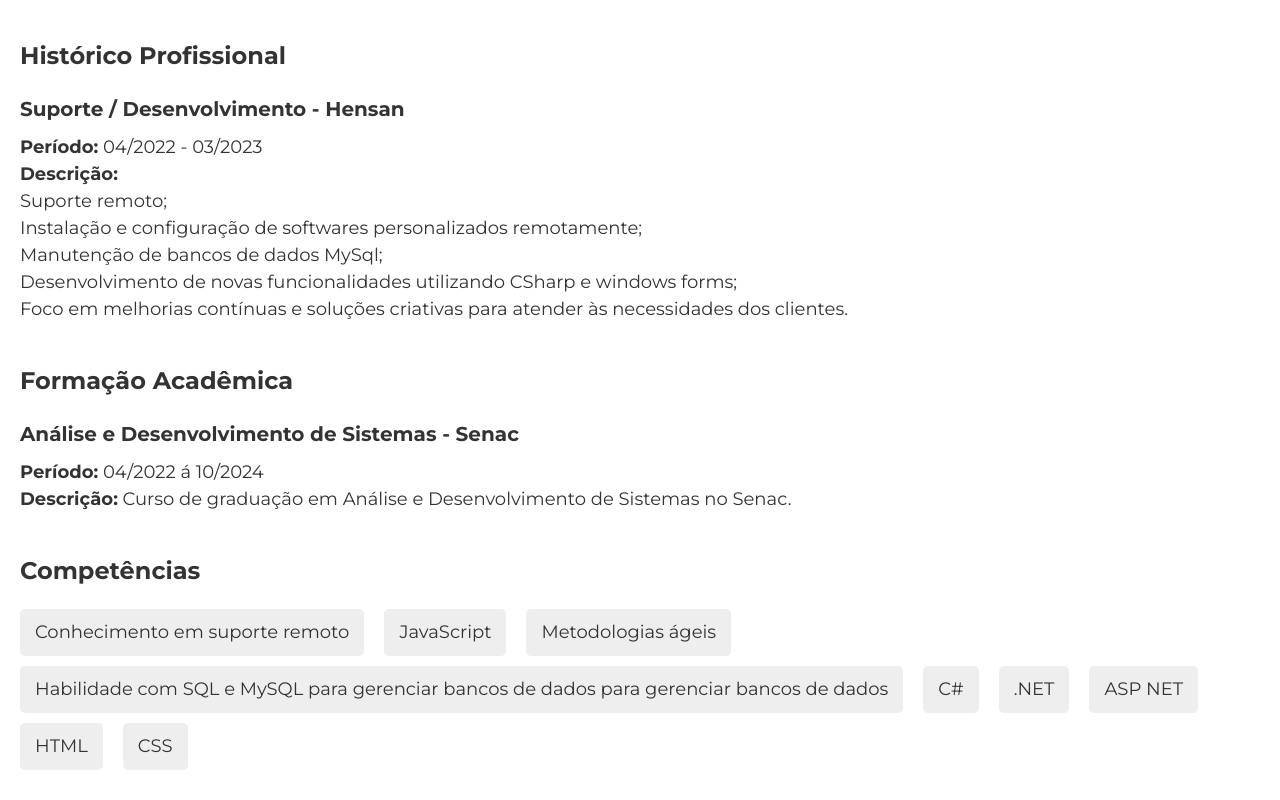
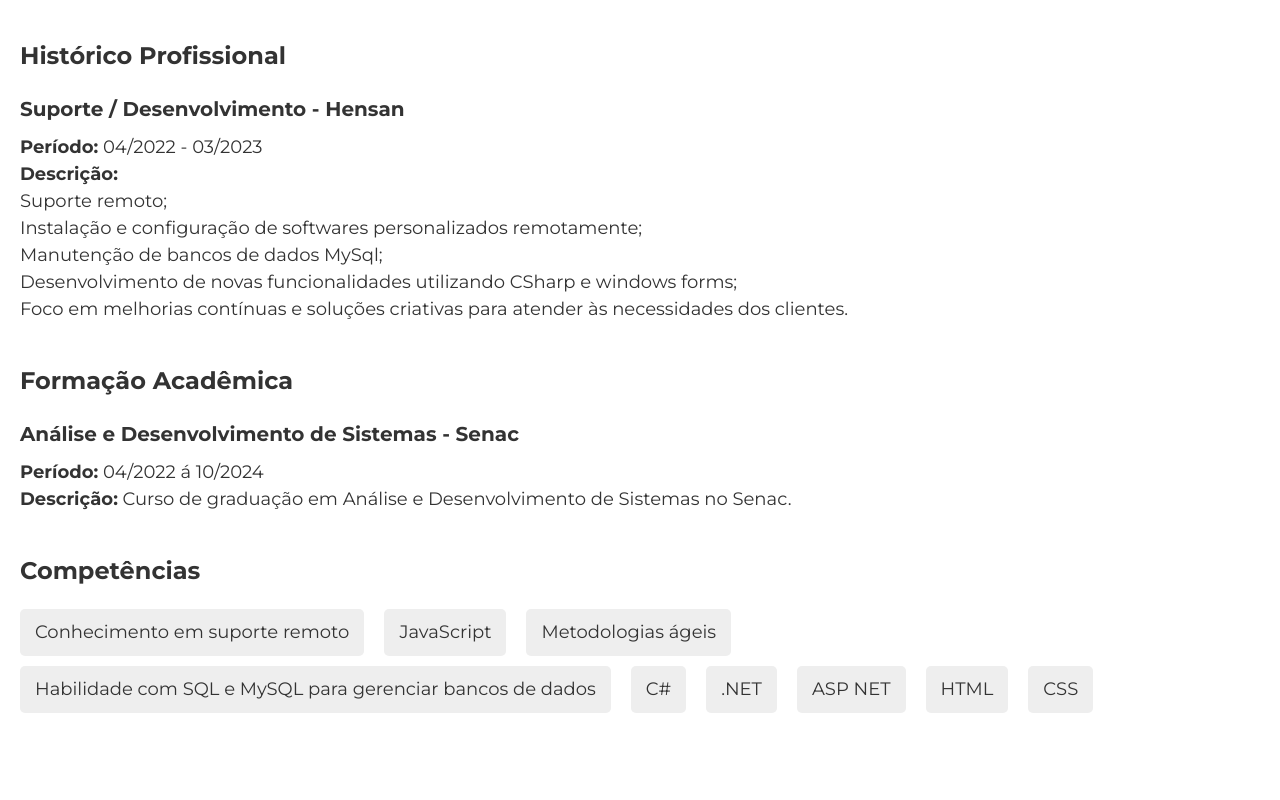
Before and after one commit to RobertoPClaro/RobertoPachecoClaroCv, a plain HTML site: page index.html in a window 1280 px wide. Shown: the part 462-1262 px from the top of the page. After the commit the page ends 1205 px from the top, so only its background shows below. Drawn offline with Linux system fonts and the light colour scheme.

Commit message:
Update index.html

```diff
--- a/index.html
+++ b/index.html
@@ -49,7 +49,7 @@
 		<li>Conhecimento em suporte remoto</li>
 		<li>JavaScript</li>
 		<li>Metodologias ágeis</li>
-		<li>Habilidade com SQL e MySQL para gerenciar bancos de dados para gerenciar bancos de dados</li>
+		<li>Habilidade com SQL e MySQL para gerenciar bancos de dados</li>
 		<li>C#</li>
 		<li>.NET</li>
 		<li>ASP NET</li>
```
